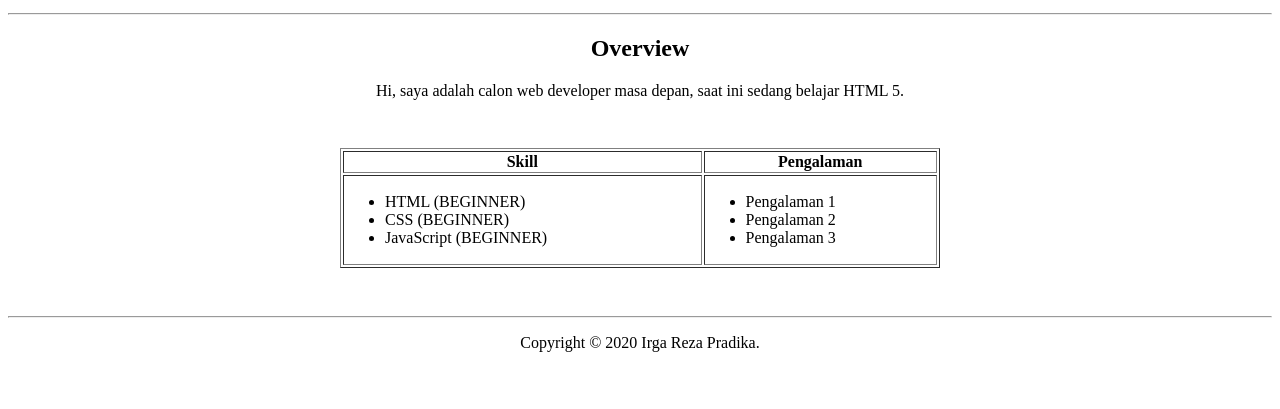
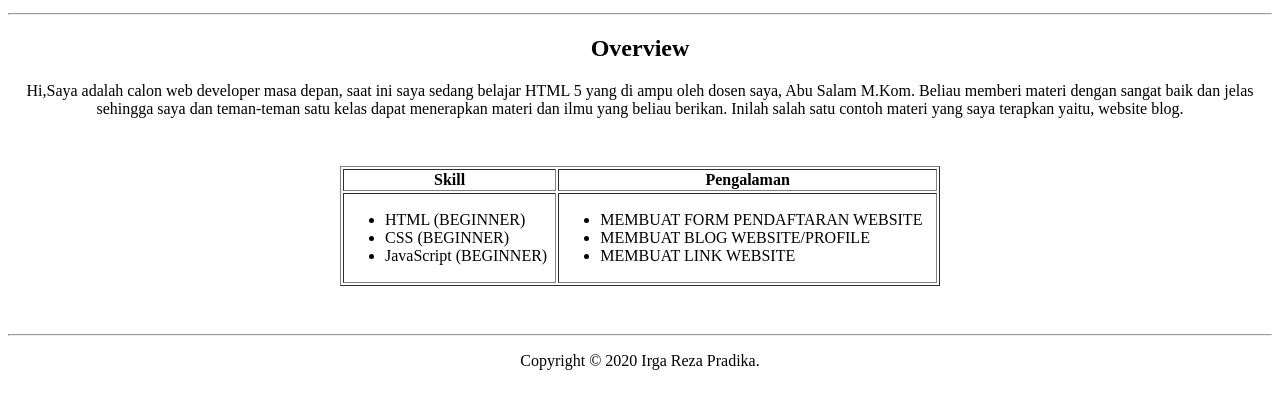
Before and after one commit to irgareza/webdas, a plain HTML site: page repominggu6/index.html in a window 1280 px wide. Shown: the part 349-758 px from the top of the page. Drawn offline with Linux system fonts and the light colour scheme.

Commit message:
Update index.html

```diff
--- a/repominggu6/index.html
+++ b/repominggu6/index.html
@@ -8,7 +8,7 @@
 <body>
  <nav>
  <a href="index.html">Home</a> |
- <a href="cv-name.pdf">Download CV</a> |
+ <a href="cv.pdf">Download CV</a> |
  <a href="kontak.html">Contact</a> |
  <a href="tentang.html">About me</a>
  </nav>
@@ -23,8 +23,7 @@ style="border-radius: 50%;"/>
  <article style="text-align: center;">
  <h2>Overview</h2>
  <p>
- Hi, saya adalah calon web developer masa depan, saat ini
-sedang belajar HTML 5.
+ Hi,Saya adalah calon web developer masa depan, saat ini saya sedang belajar HTML 5 yang di ampu oleh dosen saya, Abu Salam M.Kom. Beliau memberi materi dengan sangat baik dan jelas sehingga saya dan teman-teman satu kelas dapat menerapkan materi dan ilmu yang beliau berikan. Inilah salah satu contoh materi yang saya terapkan yaitu, website blog.
  </p>
  </article>
  <div style="max-width: 600px; margin: 3em auto">
@@ -46,9 +45,9 @@ sedang belajar HTML 5.
  </td>
 <td>
  <ul>
- <li>Pengalaman 1</li>
- <li>Pengalaman 2</li>
- <li>Pengalaman 3</li>
+ <li>MEMBUAT FORM PENDAFTARAN WEBSITE</li>
+ <li>MEMBUAT BLOG WEBSITE/PROFILE</li>
+ <li>MEMBUAT LINK WEBSITE</li>
  </ul>
  </td>
  </tr>
```
